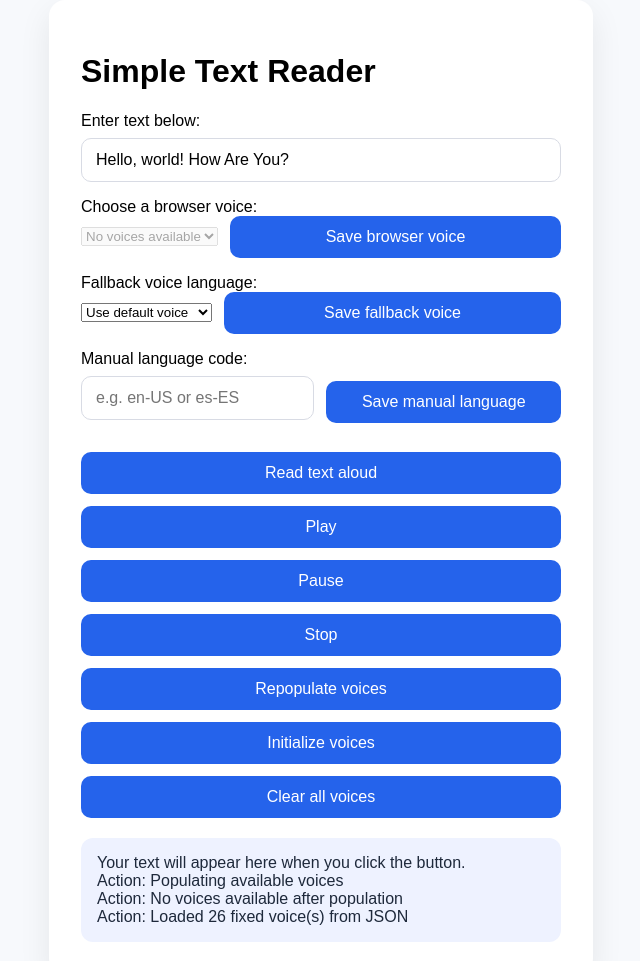
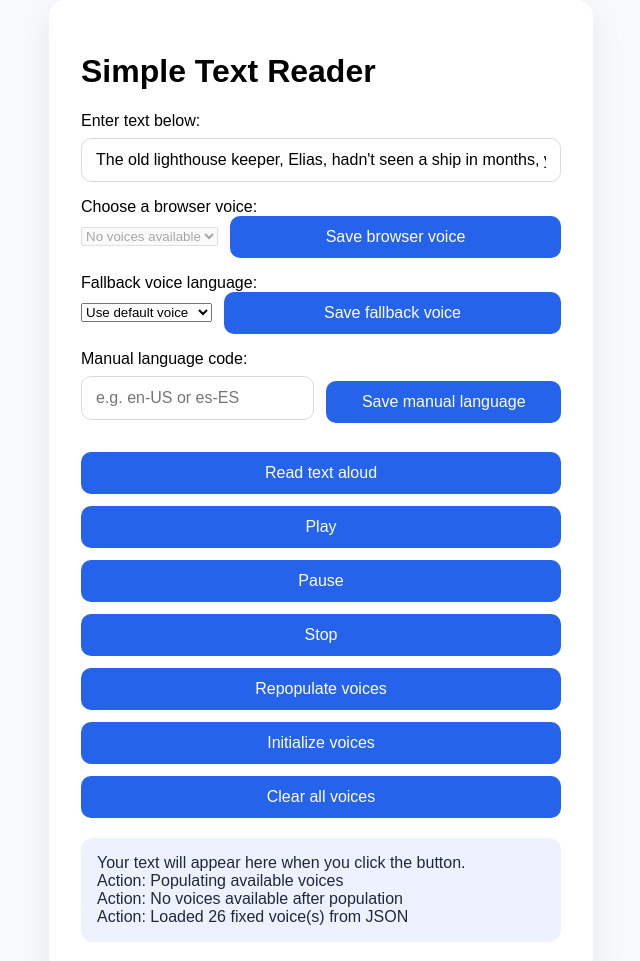
Before and after one commit to asafmgn/simplaPage, a website with bundled scripts: page index.html in a window 1280 px wide. Shown: the whole page, without its empty margins (319-959 px from the left). Built offline with nearby package versions, Linux system fonts and the light colour scheme.

Commit message:
Update default input text in Simple Text Reader

```diff
--- a/index.html
+++ b/index.html
@@ -69,7 +69,7 @@
   <div class="container">
     <h1>Simple Text Reader</h1>
     <label for="userText">Enter text below:</label>
-    <input id="userText" value="Hello, world! How Are You?" type="text" placeholder="Type something here..." />
+    <input id="userText" value="The old lighthouse keeper, Elias, hadn't seen a ship in months, yet he polished the brass lamp every evening, finding solace in the rhythmic sweep of light across the dark, turbulent ocean. Tonight, a heavy fog clung to the windows, mimicking the isolation he felt since his wife passed, but a faint, rhythmic blinking on the horizon—not his own—sent his heart racing. He gripped his binoculars, hope surging through his worn-out frame as he realized he was no longer watching over the sea alone." type="text" placeholder="Type something here..." />
     <label for="voiceSelect">Choose a browser voice:</label>
     <div style="display: flex; gap: 12px; align-items: center; margin-bottom: 16px;">
       <select id="voiceSelect" aria-label="Browser voice selection">
```
